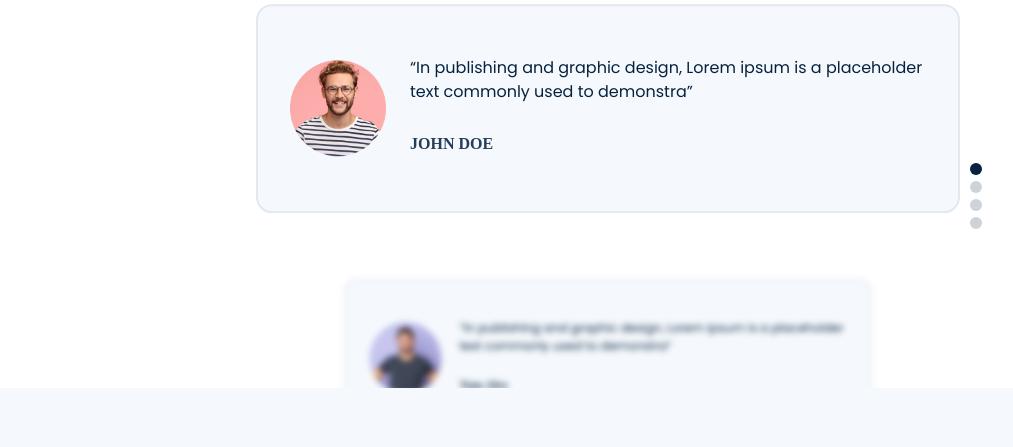
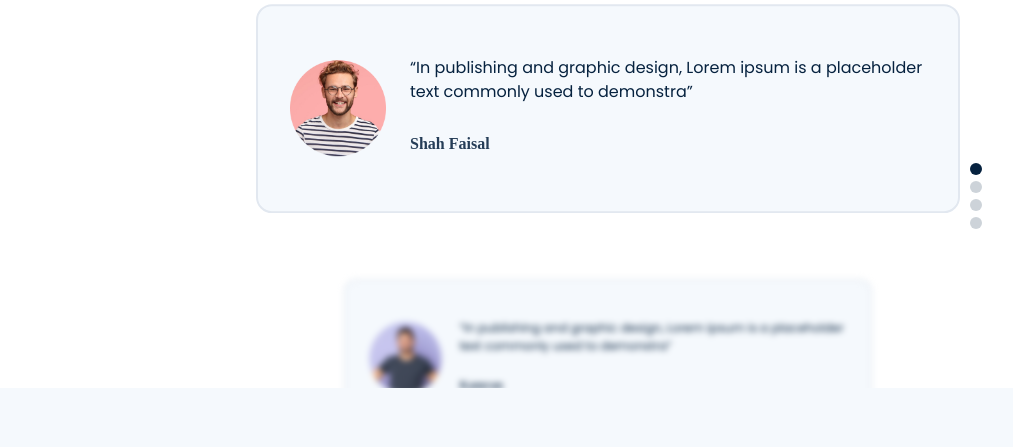
Before and after one commit to Shahfaisal12/arif-portfolio, a React (Vite) app: page / in a window 1280 px wide. Shown: the part 3660-4107 px from the top of the page, without its empty margins (32-1045 px from the left). Built offline with nearby package versions, Linux system fonts and the light colour scheme; a web font is replaced by a local one.

Commit message:
'remove-file'

```diff
--- a/src/Content.js
+++ b/src/Content.js
@@ -296,19 +296,19 @@ export const content = {
         review:
           "“In publishing and graphic design, Lorem ipsum is a placeholder text commonly used to demonstra”",
         img: avatar1,
-        name: "JOHN DOE",
+        name: "Shah Faisal",
       },
       {
         review:
           "“In publishing and graphic design, Lorem ipsum is a placeholder text commonly used to demonstra”",
         img: avatar2,
-        name: "Tom Alex",
+        name: "Kamran",
       },
       {
         review:
           "“In publishing and graphic design, Lorem ipsum is a placeholder text commonly used to demonstra”",
         img: avatar3,
-        name: "Johnny",
+        name: "Hamza",
       },
       {
         review:
```
Also changed, not shown: 1 other file (tests, documents, lock files or other folders).
